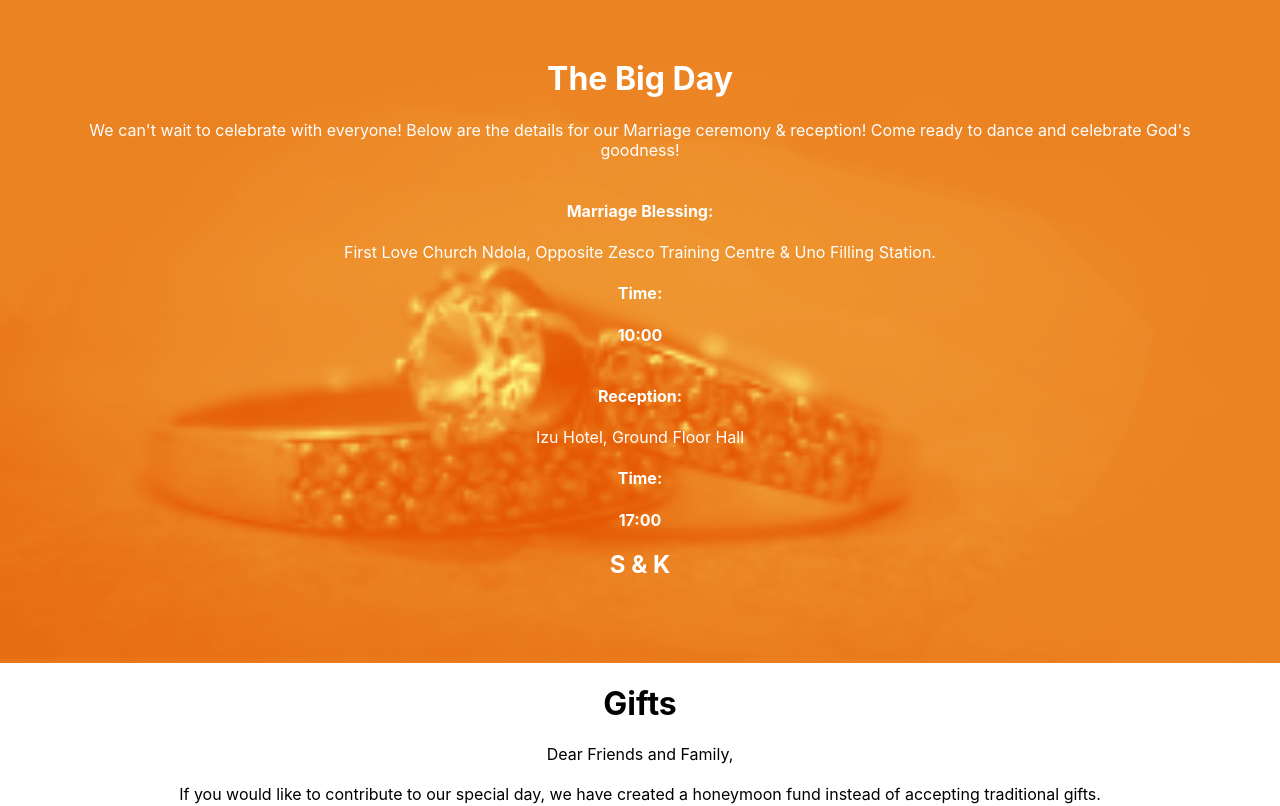
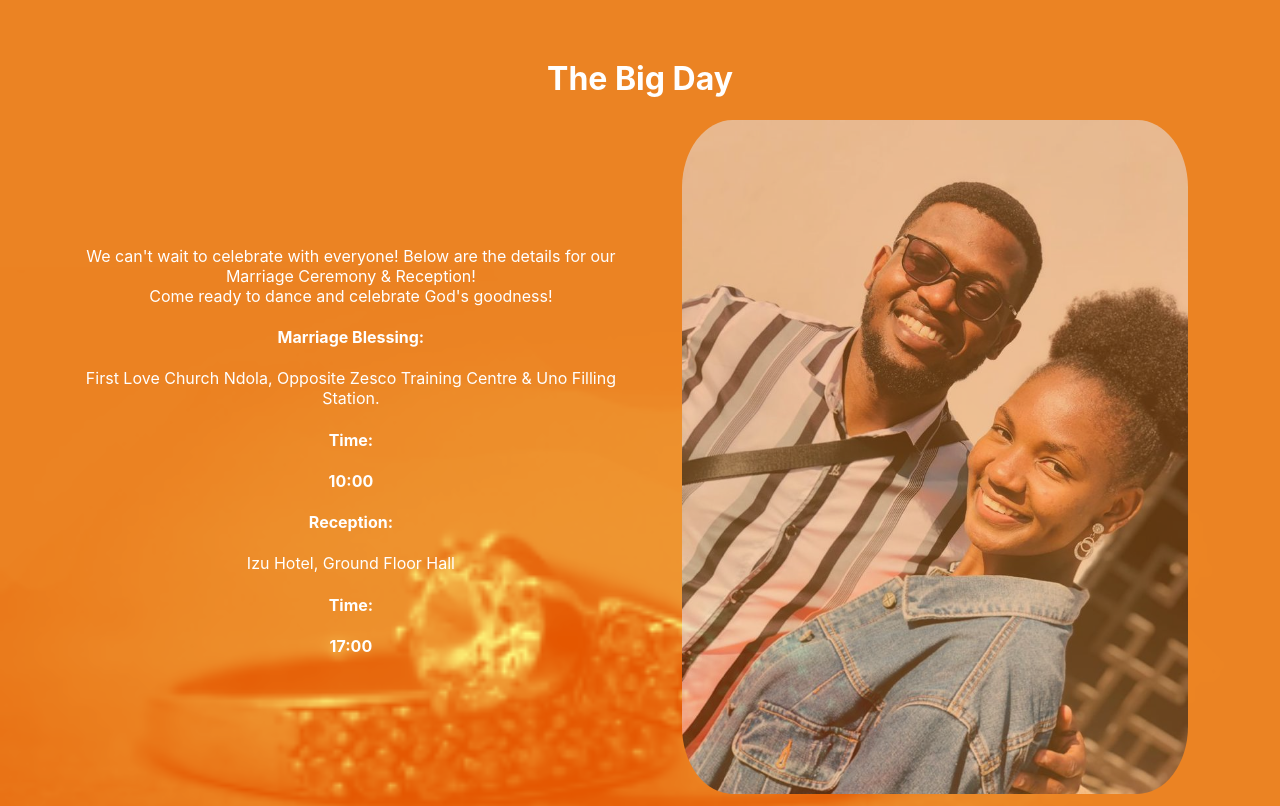
Before and after one commit to sunga12/thawetheswedding24, a React (Create React App) app: page / in a window 1280 px wide. Shown: the part 600-1406 px from the top of the page. Built offline with nearby package versions, Linux system fonts and the light colour scheme.

Commit message:
Bigday descktop version

```diff
--- a/src/components/BigDay.js
+++ b/src/components/BigDay.js
@@ -1,5 +1,6 @@
 import React from 'react'
 import { motion } from 'framer-motion';
+import skbigday from '../assets/images/SK/SKflnd.jpg'
 
 const dayVariants = {
   hidden: {
@@ -18,9 +19,11 @@ const BigDay = () => {
   return (
     <div id="bigday">
       <motion.h1 variants={dayVariants} initial="hidden" whileInView="visible" viewport={{ once: true }}>The Big Day</motion.h1>
+      <div className="bigday-deets">
         <motion.p variants={dayVariants} initial="hidden" whileInView="visible" viewport={{ once: true }}>
-        We can't wait to celebrate with everyone! Below are the details for our Marriage ceremony & reception! Come ready to dance and celebrate God's goodness!
+          We can't wait to celebrate with everyone! Below are the details for our Marriage Ceremony & Reception!
           <br />
+          Come ready to dance and celebrate God's goodness!
           <br />
           <h4>Marriage Blessing:</h4>
           First Love Church Ndola, Opposite Zesco Training Centre & Uno Filling Station.
@@ -28,15 +31,17 @@ const BigDay = () => {
           <h4>Time:</h4>
           <span className="bold-text">10:00</span>
           <br />
-        <br />
           <h4>Reception:</h4>
           Izu Hotel, Ground Floor Hall
           <br />
           <h4>Time:</h4>
           <span className="bold-text">17:00</span>
+        </motion.p>
+        <div>
+          <img className="skbigday" src={skbigday} alt="sk" />
+        </div>
+      </div>
       <h2>S & K</h2>
-
-      </motion.p>
     </div>
   )
 }
--- a/src/index.css
+++ b/src/index.css
@@ -101,6 +101,10 @@ nav li {
   padding: 5%;
 }
 
+.skbigday {
+  display: none;
+}
+
 .bold-text {
   font-weight: 700;
 }
@@ -202,4 +206,19 @@ button:hover {
   border: 2px solid #fb9c0d;
   transition-duration: 0.5s;
 }
+
+.skbigday {
+  display: unset;
+  border-radius: 10%;
+  width: 90%;
+  opacity: 60%;
 }
+
+.bigday-deets {
+  display: flex;
+  align-items: center;
+  gap: 1rem;
+}
+
+
+}
```
Lines whose indentation alone changed are shown as unchanged.
